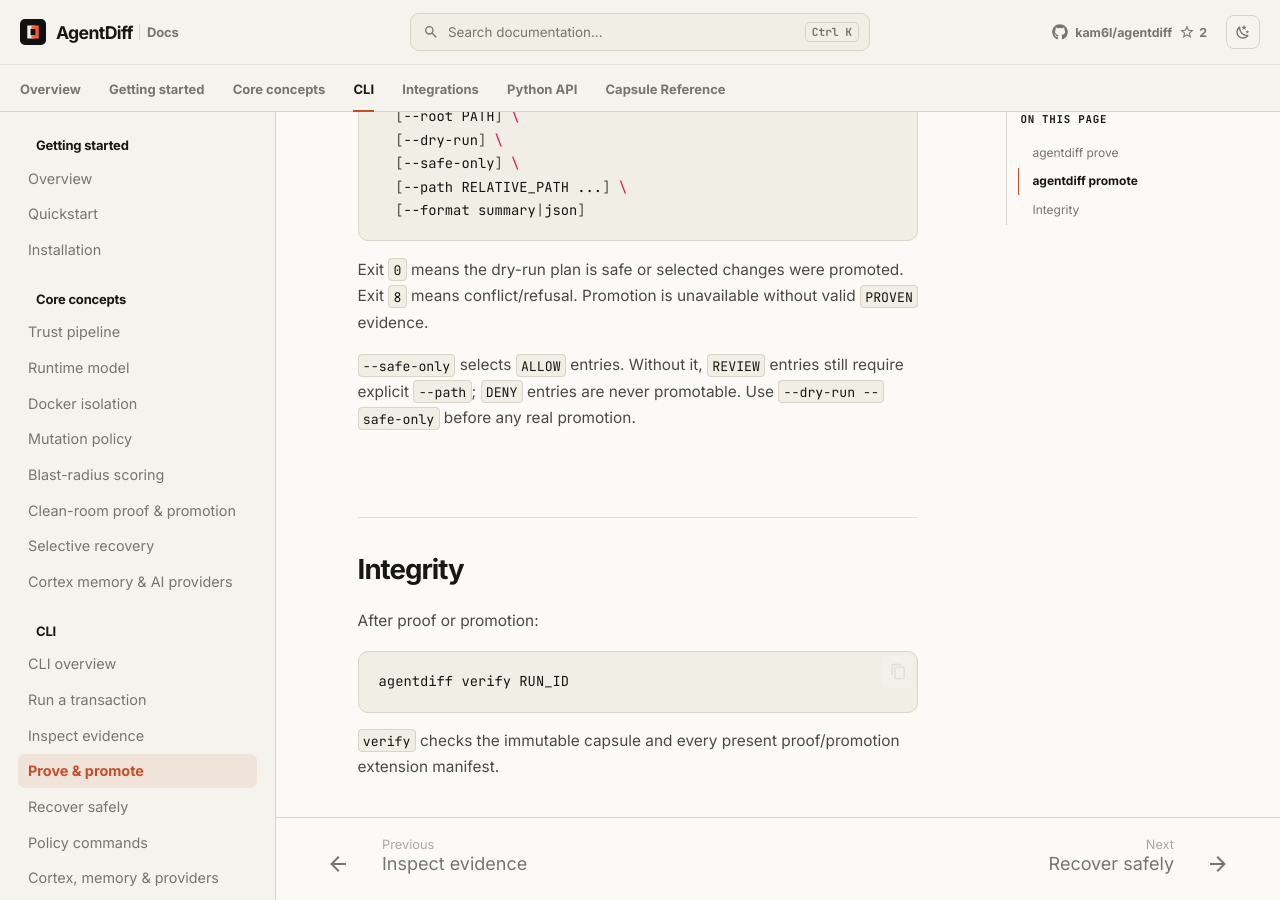
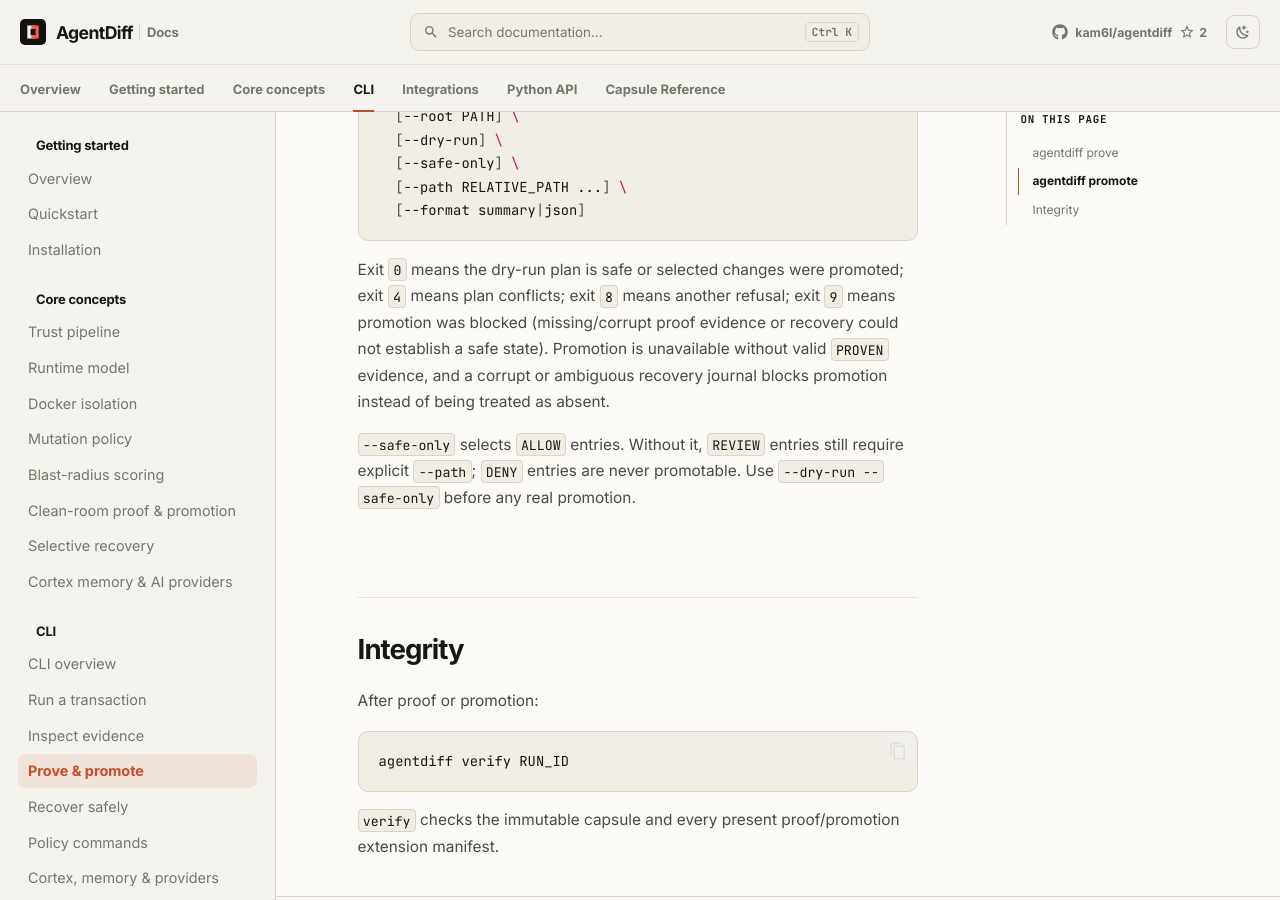
Before and after one commit to kam6l/agentdiff, an MkDocs documentation site: the page built from docs_src/docs/cli/prove-promote.md, in a window 1280 px wide and 900 px high, scrolled down 613 px. Built offline with MkDocs 1.6.1 and Material for MkDocs 9.7.7, drawn with Linux system fonts in a browser that asks for light colours.

Commit message:
docs: align prove/promote exit codes with the implemented CLI

````diff
--- a/docs_src/docs/cli/prove-promote.md
+++ b/docs_src/docs/cli/prove-promote.md
@@ -24,7 +24,7 @@ agentdiff promote RUN_ID \
   [--format summary|json]
 ```
 
-Exit `0` means the dry-run plan is safe or selected changes were promoted. Exit `8` means conflict/refusal. Promotion is unavailable without valid `PROVEN` evidence.
+Exit `0` means the dry-run plan is safe or selected changes were promoted; exit `4` means plan conflicts; exit `8` means another refusal; exit `9` means promotion was blocked (missing/corrupt proof evidence or recovery could not establish a safe state). Promotion is unavailable without valid `PROVEN` evidence, and a corrupt or ambiguous recovery journal blocks promotion instead of being treated as absent.
 
 `--safe-only` selects `ALLOW` entries. Without it, `REVIEW` entries still require explicit `--path`; `DENY` entries are never promotable. Use `--dry-run --safe-only` before any real promotion.
 
````
